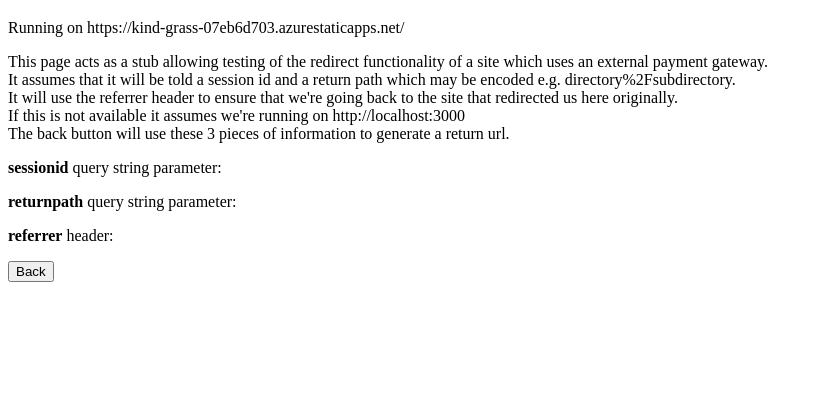
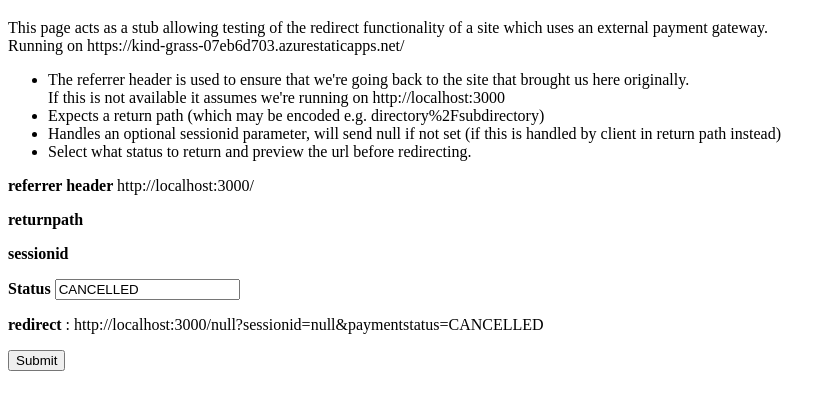
Before and after one commit to mtempleheald/pgstub, a plain HTML site: page index.html in a window 1280 px wide. Shown: the part 61-470 px from the top of the page, without its empty margins (0-836 px from the left). Drawn offline with Linux system fonts and the light colour scheme.

Commit message:
allow variable return status

```diff
--- a/index.html
+++ b/index.html
@@ -8,35 +8,57 @@
 </head>
 <body>
     <h1>Payment Gateway Stub</h1>
-    <p>Running on https://kind-grass-07eb6d703.azurestaticapps.net/</p>
-    <p>
-        This page acts as a stub allowing testing of the redirect functionality of a site which uses an external payment gateway.<br/>
-        It assumes that it will be told a session id and a return path which may be encoded e.g. directory%2Fsubdirectory.<br/>
-        It will use the referrer header to ensure that we're going back to the site that redirected us here originally.<br/>
-        If this is not available it assumes we're running on http://localhost:3000<br/>
-        The back button will use these 3 pieces of information to generate a return url.
+    <p>This page acts as a stub allowing testing of the redirect functionality of a site which uses an external payment gateway.
+        <br/>
+        Running on https://kind-grass-07eb6d703.azurestaticapps.net/</p>
     </p>
-    <p><strong>sessionid</strong> query string parameter: <span id="sessionid"></span></p>
-    <p><strong>returnpath</strong> query string parameter: <span id="returnpath"></span></p>
-    <p><strong>referrer</strong> header: <span id="referrer"></span></p>
-    <button id="backbutton">Back</button>
+    <ul>
+        <li>The referrer header is used to ensure that we're going back to the site that brought us here originally.<br/>
+        If this is not available it assumes we're running on http://localhost:3000</li>
+        <li>Expects a return path (which may be encoded e.g. directory%2Fsubdirectory)</li>
+        <li>Handles an optional sessionid parameter, will send null if not set (if this is handled by client in return path instead)</li>
+        <li>Select what status to return and preview the url before redirecting.</li>
+    </ul>
+    <p><strong>referrer header </strong> <span id="referrer"></span></p>
+    <p><strong>returnpath </strong> <span id="returnpath"></span></p>
+    <p><strong>sessionid </strong> <span id="sessionid"></span></p>
+    <label>
+        <strong>Status</strong>
+        <input type="text" id="paymentstatus" value="CANCELLED"/>
+    </label>
+    <p><strong>redirect</strong> : <span id="redirecturl"></span></p>
+    <button id="submit">Submit</button>
     <script>
         // URL = scheme://host:port/path?query
-        const queryParams = new URLSearchParams(window.location.search)
-        const sessionid = queryParams.get('sessionid')
-        document.getElementById("sessionid").innerText = sessionid
-
-        const returnpath = queryParams.get('returnpath')
-        document.getElementById("returnpath").innerText = returnpath
 
         let referrer = document.referrer
-        document.getElementById("referrer").innerText = referrer
         if (referrer.length == 0) referrer = 'http://localhost:3000'
         // need consistency in generated return url
         if (!referrer.endsWith('/')) referrer = referrer + "/"
 
-        document.getElementById("backbutton").onclick = function() {
-            location.href = `${referrer}${returnpath}?sessionid=${sessionid}`
+        const queryParams = new URLSearchParams(window.location.search)
+        const returnpath = queryParams.get('returnpath')
+
+        const sessionid = queryParams.get('sessionid')
+
+        let paymentstatus = "CANCELLED"
+
+        let redirecturl = `${referrer}${returnpath}?sessionid=${sessionid}&paymentstatus=${paymentstatus}`
+
+        document.getElementById("referrer").innerText = referrer
+        document.getElementById("returnpath").innerText = returnpath
+        document.getElementById("sessionid").innerText = sessionid
+        document.getElementById("redirecturl").innerText = redirecturl
+
+        document.getElementById("paymentstatus").onkeyup = function(e) {
+            paymentstatus = e.value
+            redirecturl = `${referrer}${returnpath}?sessionid=${sessionid}&paymentstatus=${paymentstatus}`
+            document.getElementById("redirecturl").innerText = redirecturl
+        }
+
+        document.getElementById("submit").onclick = function() {
+            const paymentStatus = document.getElementById("paymentstatus").value
+            location.href = redirecturl
         }
     </script>
 </body>
```
